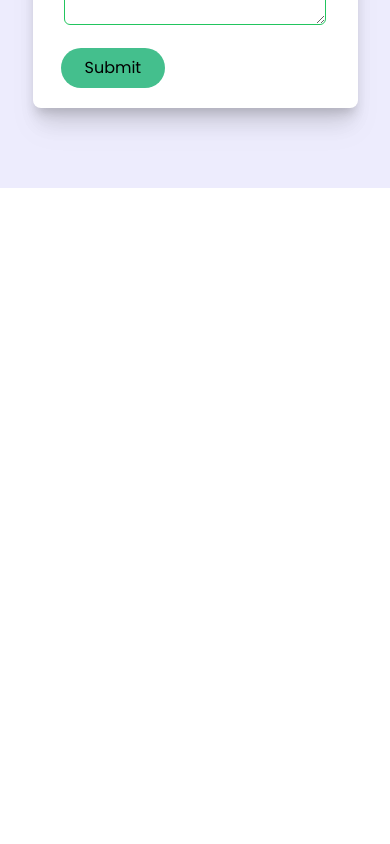
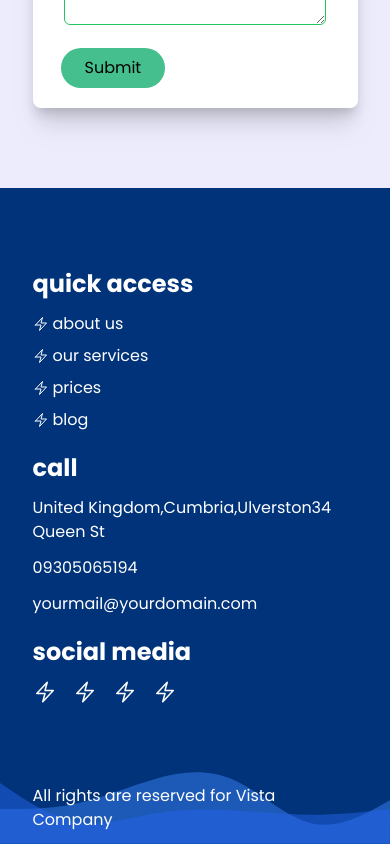
Before and after one commit to mohammadjamshidi8/learn-react__static-website-VISTHA, a React (Vite) app: page / in a window 390 px wide. Shown: the part 8037-8881 px from the top of the page. Before the commit the page ends 8225 px from the top, so only its background shows below. Built offline with nearby package versions, Linux system fonts and the light colour scheme.

Commit message:
style : responsive footer section

```diff
--- /dev/null
+++ b/src/Footer.jsx
@@ -0,0 +1,197 @@
+import React from "react";
+
+export default function Footer() {
+  return (
+    <div className="bg-primary pt-20 pb-3 text-white relative overflow-hidden">
+      <div className="responsive relative flex flex-col gap-y-20">
+        <div className="w-full flex flex-col lg:flex-row lg:justify-between gap-y-5">
+          {/* quick access start */}
+          <div className="flex flex-col gap-y-3 lg:w-1/3 z-50">
+            <h4 className="font-bold text-2xl">quick access</h4>
+            <ul className="w-max flex flex-col gap-y-2">
+              <li className="transition duration-200 hover:translate-x-3">
+                <a href="#" className="flex items-center gap-x-1">
+                  <svg
+                    xmlns="http://www.w3.org/2000/svg"
+                    fill="none"
+                    viewBox="0 0 24 24"
+                    strokeWidth={1.5}
+                    stroke="currentColor"
+                    className="w-4 h-4"
+                  >
+                    <path
+                      strokeLinecap="round"
+                      strokeLinejoin="round"
+                      d="m3.75 13.5 10.5-11.25L12 10.5h8.25L9.75 21.75 12 13.5H3.75Z"
+                    />
+                  </svg>
+                  <span>about us</span>
+                </a>
+              </li>
+              <li className="transition duration-200 hover:translate-x-3">
+                <a href="#" className="flex items-center gap-x-1">
+                  <svg
+                    xmlns="http://www.w3.org/2000/svg"
+                    fill="none"
+                    viewBox="0 0 24 24"
+                    strokeWidth={1.5}
+                    stroke="currentColor"
+                    className="w-4 h-4"
+                  >
+                    <path
+                      strokeLinecap="round"
+                      strokeLinejoin="round"
+                      d="m3.75 13.5 10.5-11.25L12 10.5h8.25L9.75 21.75 12 13.5H3.75Z"
+                    />
+                  </svg>
+                  <span>our services</span>
+                </a>
+              </li>
+              <li className="transition duration-200 hover:translate-x-3">
+                <a href="#" className="flex items-center gap-x-1">
+                  <svg
+                    xmlns="http://www.w3.org/2000/svg"
+                    fill="none"
+                    viewBox="0 0 24 24"
+                    strokeWidth={1.5}
+                    stroke="currentColor"
+                    className="w-4 h-4"
+                  >
+                    <path
+                      strokeLinecap="round"
+                      strokeLinejoin="round"
+                      d="m3.75 13.5 10.5-11.25L12 10.5h8.25L9.75 21.75 12 13.5H3.75Z"
+                    />
+                  </svg>
+                  <span>prices</span>
+                </a>
+              </li>
+              <li className="transition duration-200 hover:translate-x-3">
+                <a href="#" className="flex items-center gap-x-1">
+                  <svg
+                    xmlns="http://www.w3.org/2000/svg"
+                    fill="none"
+                    viewBox="0 0 24 24"
+                    strokeWidth={1.5}
+                    stroke="currentColor"
+                    className="w-4 h-4"
+                  >
+                    <path
+                      strokeLinecap="round"
+                      strokeLinejoin="round"
+                      d="m3.75 13.5 10.5-11.25L12 10.5h8.25L9.75 21.75 12 13.5H3.75Z"
+                    />
+                  </svg>
+                  <span>blog</span>
+                </a>
+              </li>
+            </ul>
+          </div>
+          {/* quicl access ends */}
+
+          {/* footer call section start */}
+
+          <div className="flex flex-col gap-y-3 lg:w-1/3 z-50">
+            <h4 className="font-bold text-2xl">call</h4>
+            <div className="flex flex-col gap-y-3">
+              <span>United Kingdom,Cumbria,Ulverston34 Queen St</span>
+              <span>09305065194</span>
+              <span>yourmail@yourdomain.com</span>
+            </div>
+          </div>
+
+          {/* footer call section ends */}
+
+          {/* footer social media start */}
+
+          <div className="flex flex-col gap-y-3 lg:w-1/3 lg:items-end">
+            <h4 className="font-bold text-2xl">social media</h4>
+            <div className="flex gap-x-4">
+              <a href="#">
+                <svg
+                  xmlns="http://www.w3.org/2000/svg"
+                  fill="none"
+                  viewBox="0 0 24 24"
+                  strokeWidth={1.5}
+                  stroke="currentColor"
+                  className="w-6 h-6"
+                >
+                  <path
+                    strokeLinecap="round"
+                    strokeLinejoin="round"
+                    d="m3.75 13.5 10.5-11.25L12 10.5h8.25L9.75 21.75 12 13.5H3.75Z"
+                  />
+                </svg>
+              </a>
+
+              <a href="#">
+                <svg
+                  xmlns="http://www.w3.org/2000/svg"
+                  fill="none"
+                  viewBox="0 0 24 24"
+                  strokeWidth={1.5}
+                  stroke="currentColor"
+                  className="w-6 h-6"
+                >
+                  <path
+                    strokeLinecap="round"
+                    strokeLinejoin="round"
+                    d="m3.75 13.5 10.5-11.25L12 10.5h8.25L9.75 21.75 12 13.5H3.75Z"
+                  />
+                </svg>
+              </a>
+
+              <a href="#">
+                <svg
+                  xmlns="http://www.w3.org/2000/svg"
+                  fill="none"
+                  viewBox="0 0 24 24"
+                  strokeWidth={1.5}
+                  stroke="currentColor"
+                  className="w-6 h-6"
+                >
+                  <path
+                    strokeLinecap="round"
+                    strokeLinejoin="round"
+                    d="m3.75 13.5 10.5-11.25L12 10.5h8.25L9.75 21.75 12 13.5H3.75Z"
+                  />
+                </svg>
+              </a>
+
+              <a href="#">
+                <svg
+                  xmlns="http://www.w3.org/2000/svg"
+                  fill="none"
+                  viewBox="0 0 24 24"
+                  strokeWidth={1.5}
+                  stroke="currentColor"
+                  className="w-6 h-6"
+                >
+                  <path
+                    strokeLinecap="round"
+                    strokeLinejoin="round"
+                    d="m3.75 13.5 10.5-11.25L12 10.5h8.25L9.75 21.75 12 13.5H3.75Z"
+                  />
+                </svg>
+              </a>
+
+            </div>
+          </div>
+
+          {/* footer social media ends */}
+        </div>
+
+        <div className="flex justify-center z-50">All rights are reserved for Vista Company</div>
+      </div>
+
+
+      <div className="w-full absolute bottom-0">
+      <svg className="fill-blue-500 opacity-50" xmlns="http://www.w3.org/2000/svg" viewBox="0 0 1440 320"><path fill-opacity="1" d="M0,192L48,192C96,192,192,192,288,170.7C384,149,480,107,576,80C672,53,768,43,864,85.3C960,128,1056,224,1152,245.3C1248,267,1344,213,1392,186.7L1440,160L1440,320L1392,320C1344,320,1248,320,1152,320C1056,320,960,320,864,320C768,320,672,320,576,320C480,320,384,320,288,320C192,320,96,320,48,320L0,320Z"></path></svg>
+      </div>
+
+      <div className="w-full absolute bottom-0">
+      <svg className="fill-blue-600 opacity-50" xmlns="http://www.w3.org/2000/svg" viewBox="0 0 1440 320"><path fill-opacity="1" d="M0,96L48,128C96,160,192,224,288,240C384,256,480,224,576,208C672,192,768,192,864,197.3C960,203,1056,213,1152,213.3C1248,213,1344,203,1392,197.3L1440,192L1440,320L1392,320C1344,320,1248,320,1152,320C1056,320,960,320,864,320C768,320,672,320,576,320C480,320,384,320,288,320C192,320,96,320,48,320L0,320Z"></path></svg>
+      </div>
+    </div>
+  );
+}
--- a/src/main.jsx
+++ b/src/main.jsx
@@ -8,6 +8,7 @@ import Prices from './Prices'
 import Blog from './Blog'
 import Comments from './Comments'
 import ContactUs from './ContactUs'
+import Footer from './Footer'
 
 
 ReactDOM.createRoot(document.getElementById('root')).render(
@@ -20,5 +21,6 @@ ReactDOM.createRoot(document.getElementById('root')).render(
     <Blog/>
     <Comments/>
     <ContactUs/>
+    <Footer/>
   </React.StrictMode>,
 )
```
